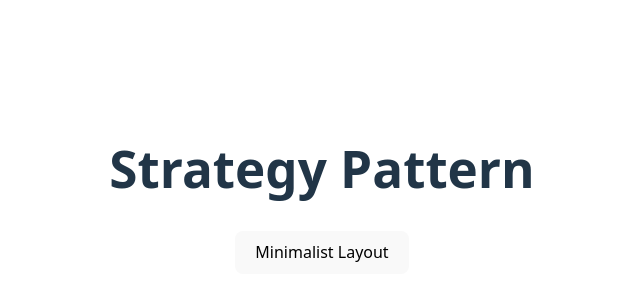
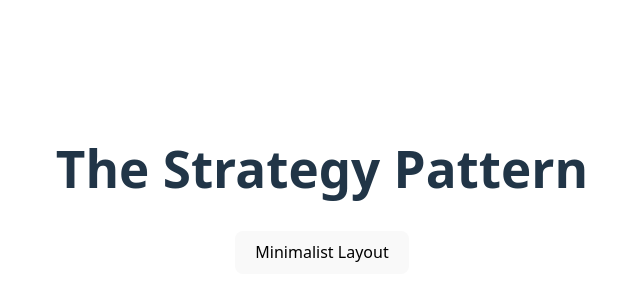
Before and after one commit to Lsmith2895/typescript-design-patterns, a React (Vite) app in the folder typescript-design-petterns/: page / in a window 1280 px wide. Shown: the part 210-510 px from the top of the page, without its empty margins (318-958 px from the left). Built offline with nearby package versions, Linux system fonts and the light colour scheme.

Commit message:
finalize the scaffolding

```diff
--- a/typescript-design-petterns/src/strategyPattern/PatternView.tsx
+++ b/typescript-design-petterns/src/strategyPattern/PatternView.tsx
@@ -16,8 +16,9 @@ function PatternView () {
     return (
         <>
             <h1>
-                Strategy Pattern
+                The Strategy Pattern
             </h1>
+            <p> </p>
             <button onClick={() => { handleLayoutChange(minimalistLayout) }} >
                 Minimalist Layout
             </ button >
```
Also changed, not shown: typescript-design-petterns/src/strategyPattern/Diagram.tsx (added).
